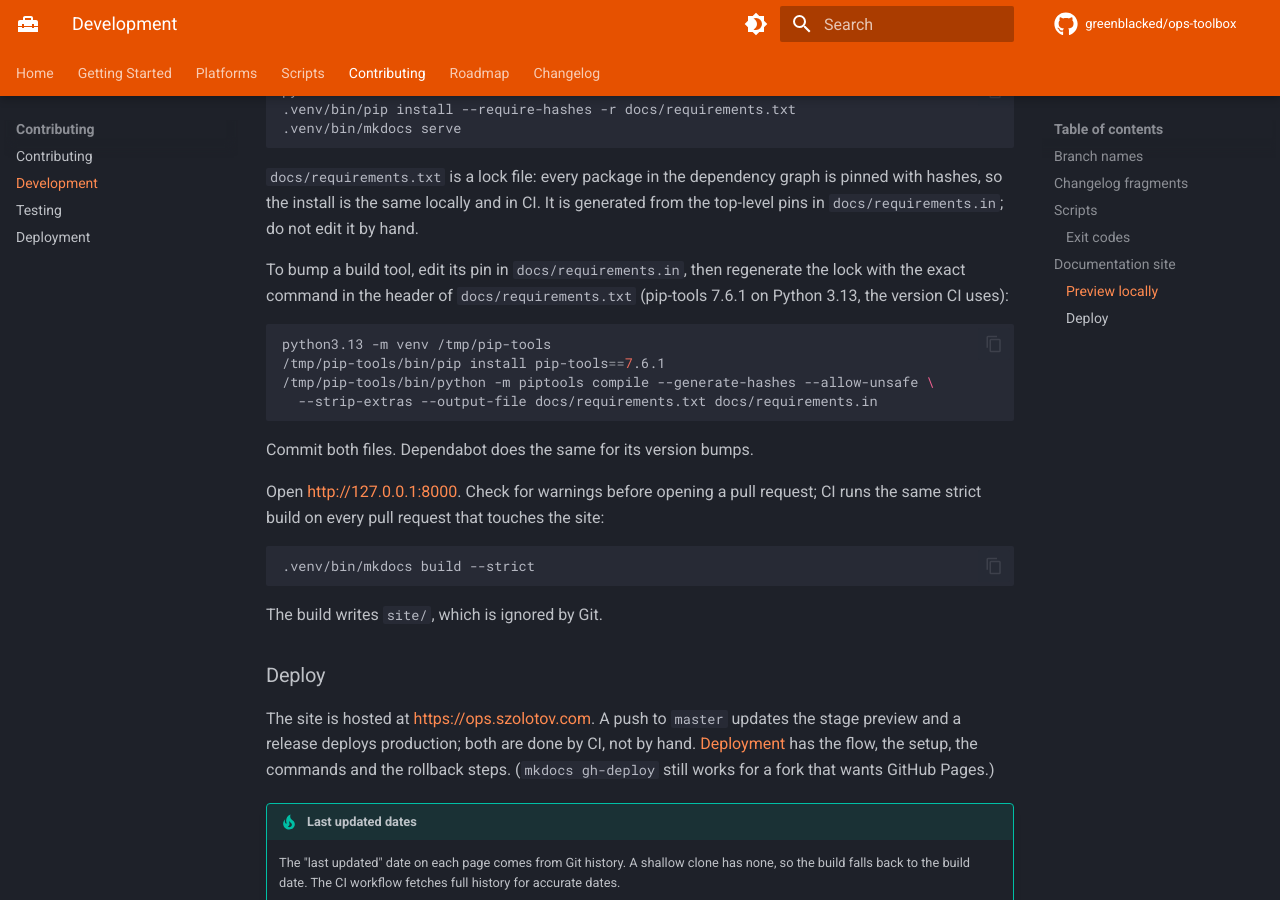
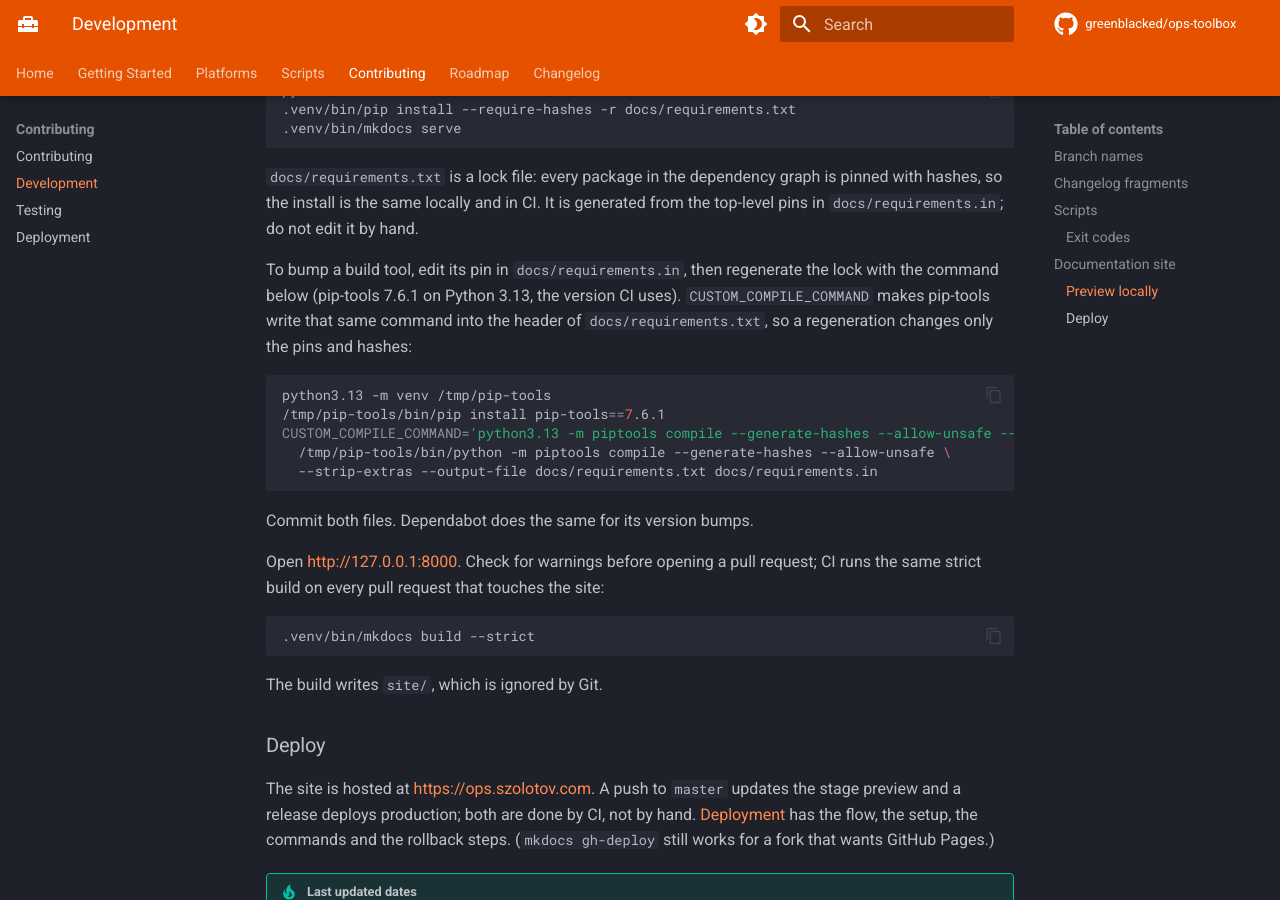
Before and after one commit to greenblacked/ops-toolbox, an MkDocs documentation site: the page built from docs/contributing/development.md, in a window 1280 px wide and 900 px high, scrolled down 2680 px. Built offline with MkDocs 1.6.1 and Material for MkDocs 9.7.7, drawn with Linux system fonts in a browser that asks for light colours; comment, search, counter and statistics services are not loaded.

Commit message:
docs(site): keep the lock header stable on regeneration
pip-tools writes its own command into the header unless CUSTOM_COMPILE_COMMAND is set, so the documented regenerate command rewrote line 5 every time. Set it in the command so a regeneration reproduces the committed file exactly.

````diff
--- a/docs/contributing/development.md
+++ b/docs/contributing/development.md
@@ -104,13 +104,16 @@ generated from the top-level pins in `docs/requirements.in`; do not edit it by
 hand.
 
 To bump a build tool, edit its pin in `docs/requirements.in`, then regenerate
-the lock with the exact command in the header of `docs/requirements.txt`
-(pip-tools 7.6.1 on Python 3.13, the version CI uses):
+the lock with the command below (pip-tools 7.6.1 on Python 3.13, the version CI
+uses). `CUSTOM_COMPILE_COMMAND` makes pip-tools write that same command into the
+header of `docs/requirements.txt`, so a regeneration changes only the pins and
+hashes:
 
 ```bash
 python3.13 -m venv /tmp/pip-tools
 /tmp/pip-tools/bin/pip install pip-tools==7.6.1
-/tmp/pip-tools/bin/python -m piptools compile --generate-hashes --allow-unsafe \
+CUSTOM_COMPILE_COMMAND='python3.13 -m piptools compile --generate-hashes --allow-unsafe --strip-extras --output-file docs/requirements.txt docs/requirements.in' \
+  /tmp/pip-tools/bin/python -m piptools compile --generate-hashes --allow-unsafe \
   --strip-extras --output-file docs/requirements.txt docs/requirements.in
 ```
 
````
Also changed, not shown: 1 other file.
